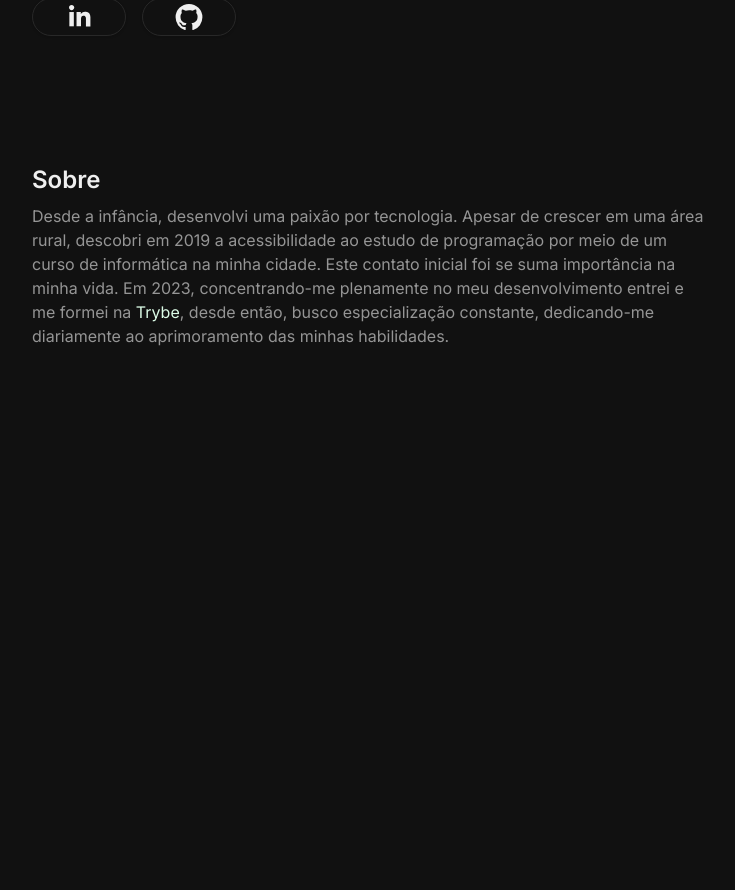
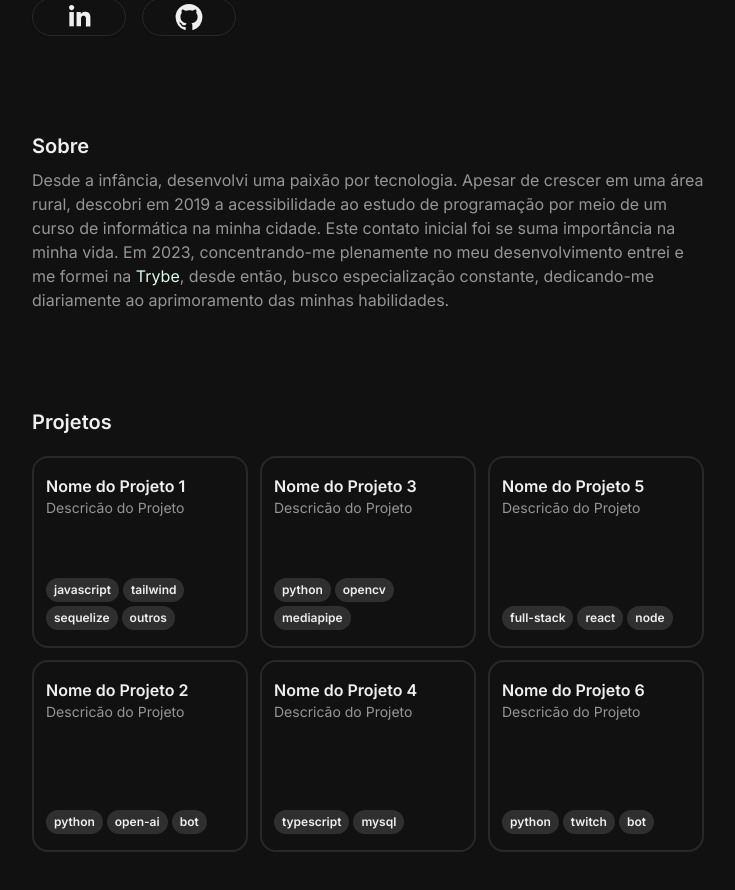
Before and after one commit to luandersonalvesdev/portfolio, a React (Vite) app: page / in a window 1280 px wide. Shown: the part 398-1288 px from the top of the page, without its empty margins (272-1007 px from the left). Before the commit the page ends 800 px from the top, so only its background shows below. Built offline with nearby package versions, Linux system fonts and the light colour scheme; no server answers.

Commit message:
feat: projects section

```diff
--- a/src/components/About.jsx
+++ b/src/components/About.jsx
@@ -1,8 +1,8 @@
 export default function About() {
   return (
-    <section className="pt-32" id="about">
-      <h2 className="font-semibold dark:text-main-white-dark text-2xl">Sobre</h2>
-      <p className="dark:text-second-text-dark mt-2 text-base">
+    <section className="md:pt-24 pt-16" id="about">
+      <h2 className="font-semibold dark:text-main-white-dark md:text-xl text-lg">Sobre</h2>
+      <p className="dark:text-second-text-dark mt-2 md:text-base text-sm">
         Desde a infância, desenvolvi uma paixão por tecnologia. Apesar de crescer em uma área rural, descobri em 2019 a acessibilidade ao estudo de programação por meio de um curso de informática na minha cidade. Este contato inicial foi se suma importância na minha vida. Em 2023, concentrando-me plenamente no meu desenvolvimento entrei e me formei na <a className="text-green-100 hover:underline" href="https://www.betrybe.com" target="_blank">Trybe</a>, desde então, busco especialização constante, dedicando-me diariamente ao aprimoramento das minhas habilidades.
       </p>
     </section>
--- /dev/null
+++ b/src/components/Projects.jsx
@@ -0,0 +1,39 @@
+import ArrowTopRightSvg from "../svgs/ArrowTopRightSvg";
+import allProjects from "../data/projects";
+
+export default function Projects() {
+  return (
+    <section id="projects" className="md:pt-24 mb-10 pt-16 w-full">
+      <h2 className="font-semibold dark:text-main-white-dark md:text-xl text-lg">Projetos</h2>
+      <ul className="mt-5 columns-2 md:columns-3 dark:text-main-white-dark text-xl gap-3">
+        {
+          allProjects.map((project) => {
+            return (
+              <li className="relative group h-40 md:h-48 mb-3 transition duration-150 hover:scale-1010" key={project.name}>
+                <ArrowTopRightSvg />
+                <a
+                  href={project.link}
+                  className="border-2 rounded-2xl dark:border-stroke-dark px-3 py-4 w-full h-full flex flex-col justify-between"
+                  target="_blank"
+                >
+                  <div>
+                    <h3 className="font-semibold text-base">{project.name}</h3>
+                    <p className="text-sm dark:text-second-text-dark">{project.description}</p>
+                  </div>
+                  <ul className="mt-4 flex gap-1 dark:second-text-dark h-auto flex-wrap">
+                    {project.technologies.map((technology) => {
+                      return (
+                        <li className="text-xs py-1 px-2 rounded-full dark:bg-secondary-dark font-semibold" key={technology}>{technology}
+                        </li>
+                      )
+                    })}
+                  </ul>
+                </a>
+              </li>
+            )
+          })
+        }
+      </ul>
+    </section>
+  )
+}
--- /dev/null
+++ b/src/data/projects.js
@@ -0,0 +1,40 @@
+const allProjects = [
+  {
+    name: 'Nome do Projeto 1',
+    description: 'Descricão do Projeto',
+    technologies: ['javascript', 'tailwind', 'sequelize', 'outros'],
+    link: '#',
+  },
+  {
+    name: 'Nome do Projeto 2',
+    description: 'Descricão do Projeto',
+    technologies: ['python', 'open-ai', 'bot'],
+    link: '#',
+  },
+  {
+    name: 'Nome do Projeto 3',
+    description: 'Descricão do Projeto',
+    technologies: ['python', 'opencv', 'mediapipe'],
+    link: '#',
+  },
+  {
+    name: 'Nome do Projeto 4',
+    description: 'Descricão do Projeto',
+    technologies: ['typescript', 'mysql'],
+    link: '#',
+  },
+  {
+    name: 'Nome do Projeto 5',
+    description: 'Descricão do Projeto',
+    technologies: ['full-stack', 'react', 'node'],
+    link: '#',
+  },
+  {
+    name: 'Nome do Projeto 6',
+    description: 'Descricão do Projeto',
+    technologies: ['python', 'twitch', 'bot'],
+    link: '#',
+  }
+]
+
+export default allProjects
--- a/src/pages/Home/index.jsx
+++ b/src/pages/Home/index.jsx
@@ -1,6 +1,7 @@
 import About from "../../components/About";
 import Header from "../../components/Header";
 import Profile from "../../components/Profile";
+import Projects from "../../components/Projects";
 
 
 export default function Home() {
@@ -10,13 +11,14 @@ export default function Home() {
         w-screen
         max-w-2xl
         md:px-0
-        pl-8
+        px-5
         font-inter
       "
     >
       <Header />
       <Profile />
       <About />
+      <Projects />
     </main>
   );
 }
--- /dev/null
+++ b/src/svgs/ArrowTopRightSvg.jsx
@@ -0,0 +1,7 @@
+export default function ArrowTopRightSvg() {
+  return (
+    <svg class="h-3.5 w-3.5 invisible group-hover:visible absolute top-4 right-4 animate-pulse dark:fill-main-white-dark" viewBox="0 0 11 11" xmlns="http://www.w3.org/2000/svg">
+      <path d="M4.33254 0.350021L4.32883 1.93335L7.93698 1.94179L0.334206 9.52928L1.45266 10.65L9.07627 3.04172L9.06772 6.69444L10.651 6.69815L10.6659 0.364828L4.33254 0.350021Z"/>
+    </svg>
+  )
+}
--- a/tailwind.config.js
+++ b/tailwind.config.js
@@ -21,6 +21,7 @@ module.exports = {
       },
       scale: {
         '1025': '1.025',
+        '1010': '1.010',
       }
     },
   },
```
